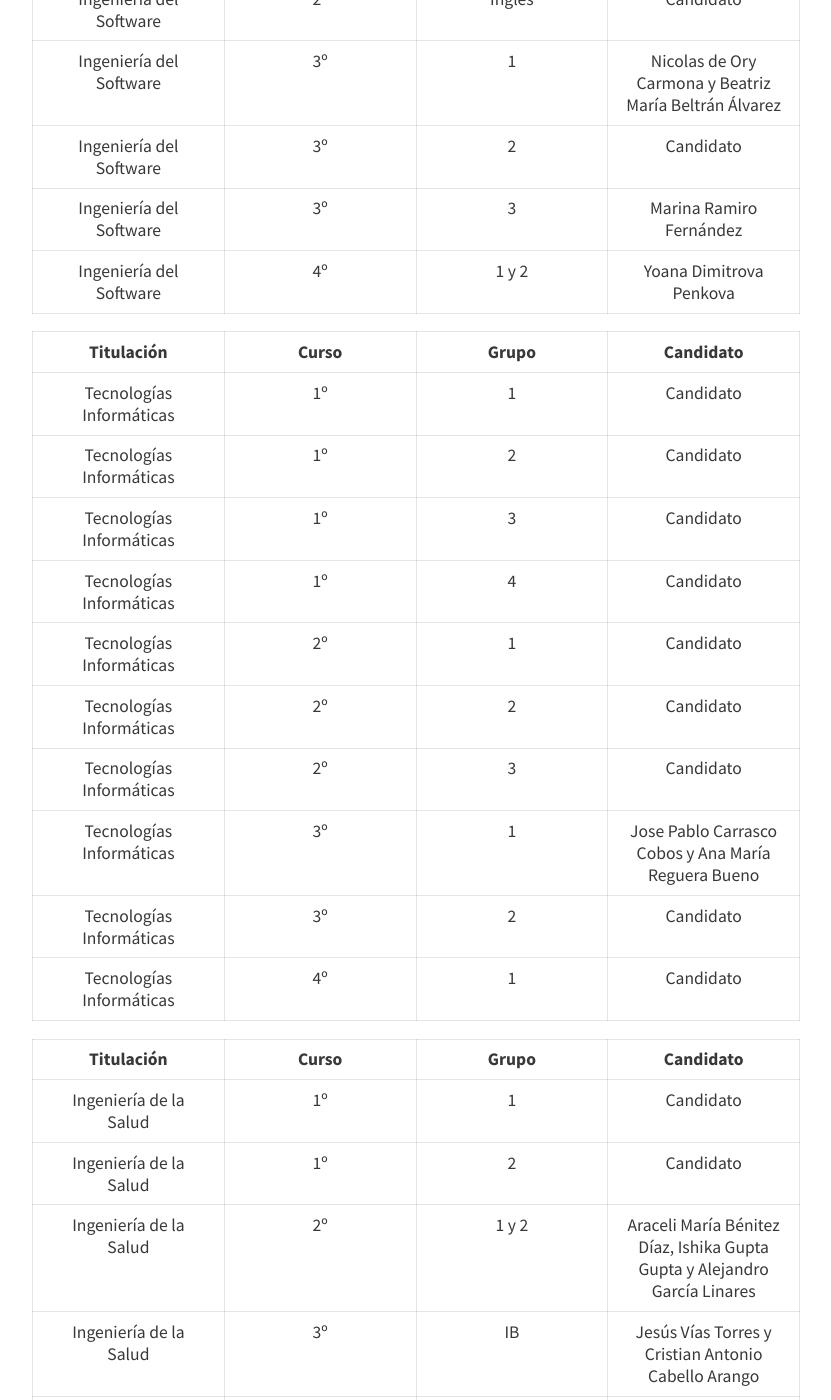
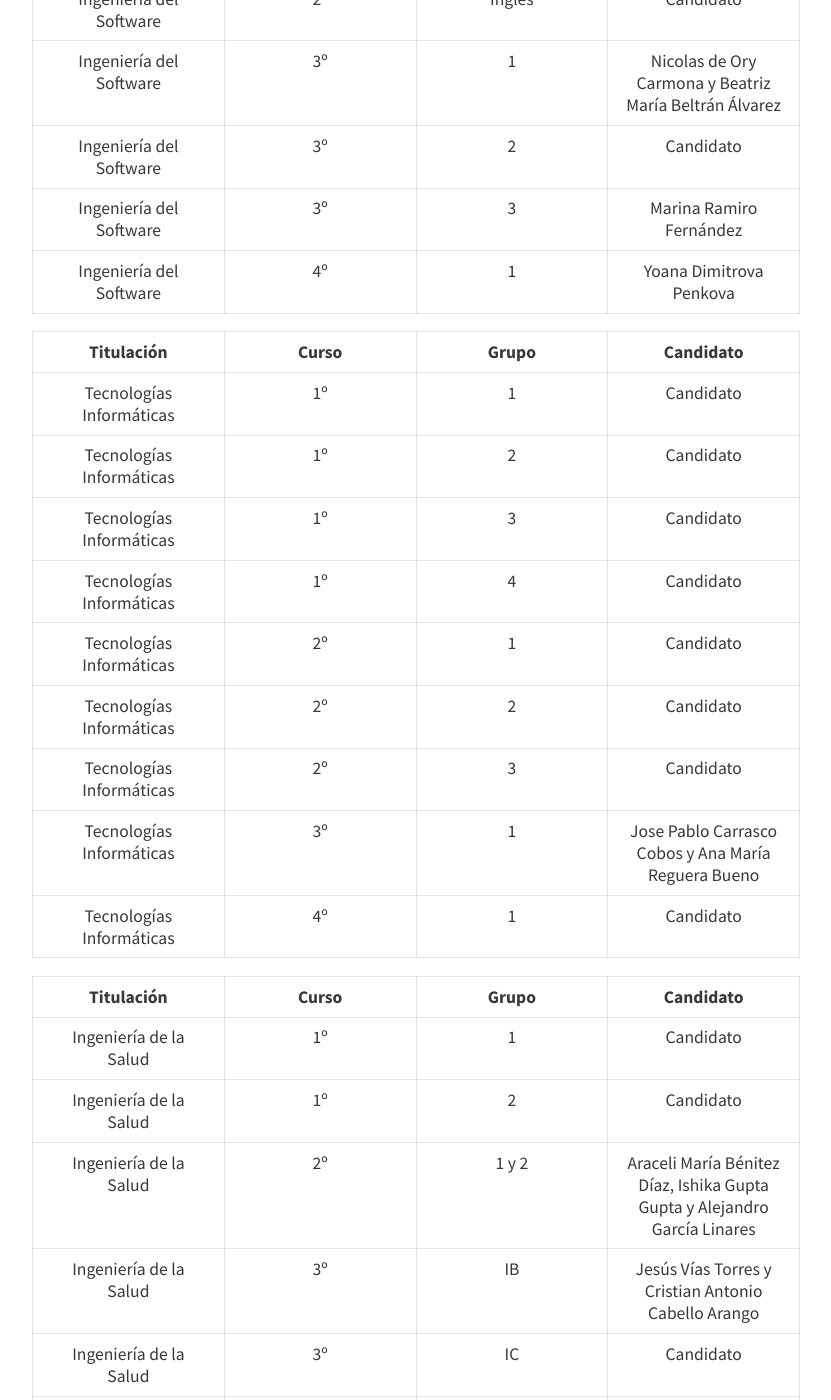
Before and after one commit to dlga/dlga.github.io, a Jekyll site: the page built from _posts/2021-03-23-candidaturasprovisionales.md, in a window 1280 px wide and 1400 px high, scrolled down 1528 px. Shown: the whole window, without its empty margins (224-1055 px from the left). Built offline with Jekyll 4.4.1, drawn with Linux system fonts in a browser that asks for light colours; nearby versions of some CDN libraries.

Commit message:
Update 2021-03-23-candidaturasprovisionales.md

```diff
--- a/_posts/2021-03-23-candidaturasprovisionales.md
+++ b/_posts/2021-03-23-candidaturasprovisionales.md
@@ -32,7 +32,7 @@ Una vez completado el proceso de candidaturas, se hace constancia de las siguien
 |   Ingeniería del Software  |   3º  |    1   |  Nicolas de Ory Carmona y Beatriz María Beltrán Álvarez|
 |   Ingeniería del Software  |   3º  |    2   | Candidato|
 |   Ingeniería del Software  |   3º  |    3   |  Marina Ramiro Fernández |
-|   Ingeniería del Software  |   4º  |  1 y 2 | Yoana Dimitrova Penkova |
+|   Ingeniería del Software  |   4º  |    1   | Yoana Dimitrova Penkova |
 
 |         Titulación         | Curso | Grupo |                Candidato               |
 |:--------------------------:|:-----:|:-----:|:--------------------------------------:|
@@ -44,7 +44,6 @@ Una vez completado el proceso de candidaturas, se hace constancia de las siguien
 |  Tecnologías Informáticas  |   2º   |   2   | Candidato|
 |  Tecnologías Informáticas  |   2º   |   3   | Candidato|
 |  Tecnologías Informáticas  |   3º   |   1   | Jose Pablo Carrasco Cobos y Ana María Reguera Bueno|
-|  Tecnologías Informáticas  |   3º   |   2   | Candidato|
 |  Tecnologías Informáticas  |   4º   |   1   | Candidato|
 
 |         Titulación         | Curso | Grupo |               Candidato                |
```
